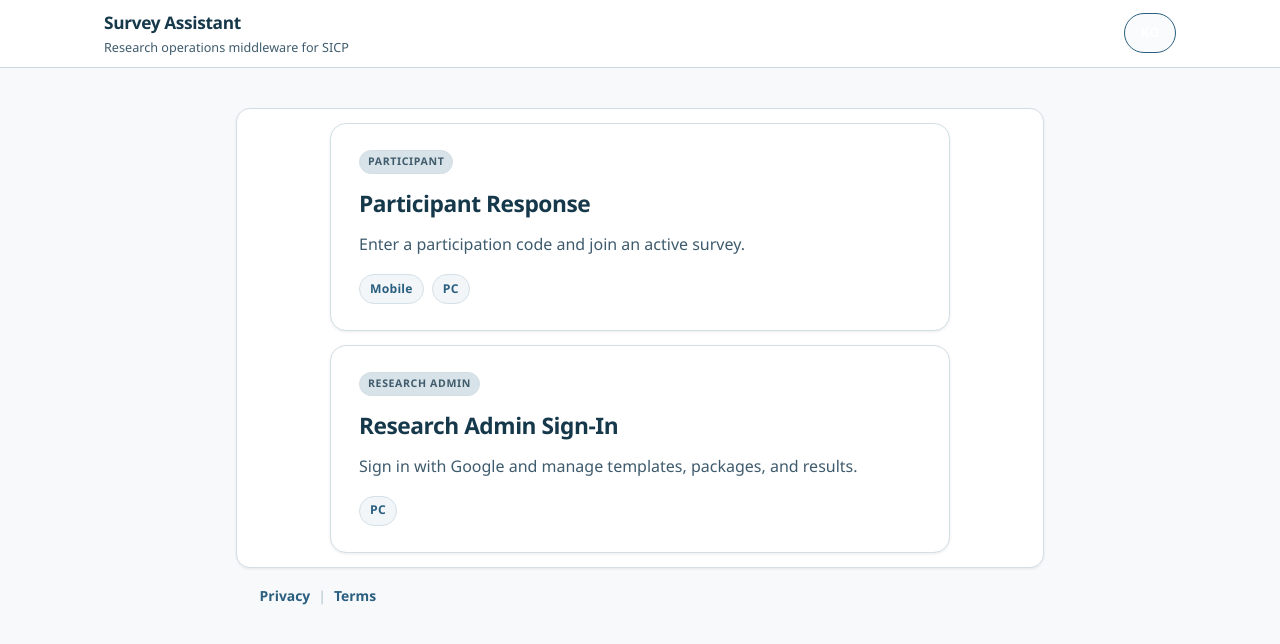
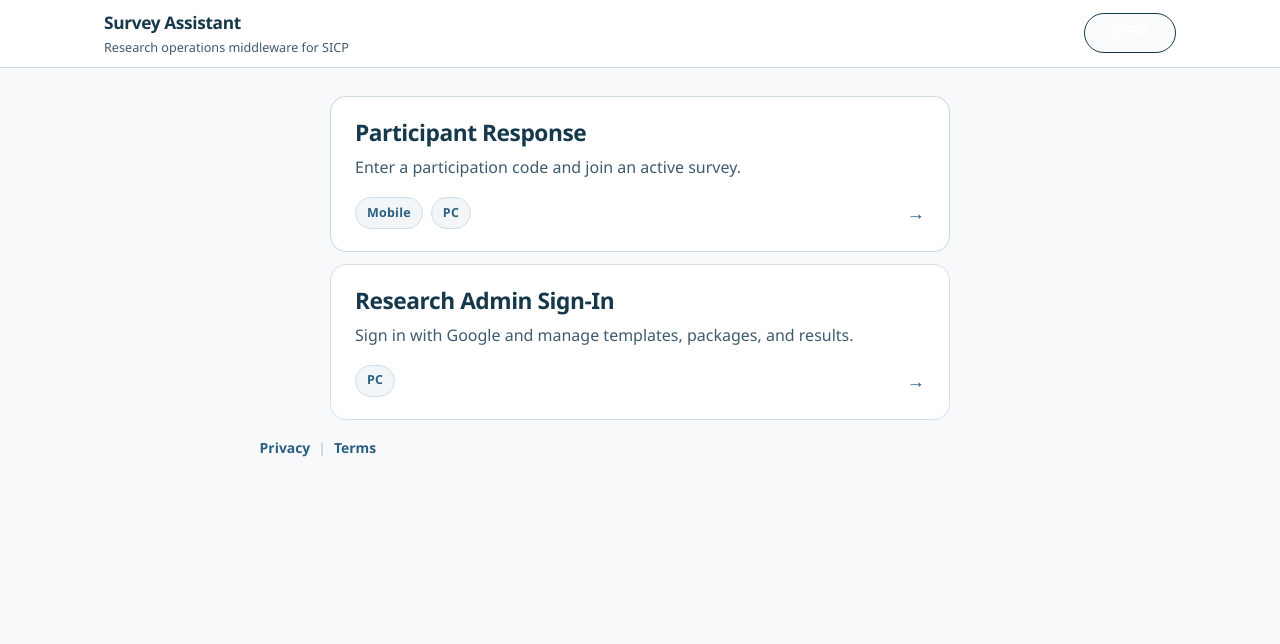
Before and after one commit to yes-U-can/survey-assistant, a Next.js app in the folder apps/web/: page /en in a window 1280 px wide. Shown: the top 644 px of the page. Built offline with nearby package versions, Linux system fonts and the light colour scheme; no server answers.

Commit message:
refactor: flatten public home entry ui

```diff
--- a/apps/web/src/app/[locale]/page.tsx
+++ b/apps/web/src/app/[locale]/page.tsx
@@ -4,7 +4,6 @@ import { LegalLinks } from "@/components/LegalLinks";
 
 type HomeCard = {
   href: string;
-  badge: string;
   title: string;
   description: string;
   devices: string[];
@@ -23,14 +22,12 @@ export default async function LocaleHome({
       ? {
           participant: {
             href: `/${locale}/auth/participant`,
-            badge: "PARTICIPANT",
             title: "피검자 설문 응답",
             description: "참여코드를 입력하고 진행 중인 설문에 참여합니다.",
             devices: ["모바일", "PC"],
           },
           admin: {
             href: `/${locale}/auth/admin`,
-            badge: "RESEARCH ADMIN",
             title: "연구관리자 로그인",
             description: "Google 로그인 후 템플릿, 패키지, 결과를 관리합니다.",
             devices: ["PC"],
@@ -40,14 +37,12 @@ export default async function LocaleHome({
       : {
           participant: {
             href: `/${locale}/auth/participant`,
-            badge: "PARTICIPANT",
             title: "Participant Response",
             description: "Enter a participation code and join an active survey.",
             devices: ["Mobile", "PC"],
           },
           admin: {
             href: `/${locale}/auth/admin`,
-            badge: "RESEARCH ADMIN",
             title: "Research Admin Sign-In",
             description: "Sign in with Google and manage templates, packages, and results.",
             devices: ["PC"],
@@ -59,13 +54,19 @@ export default async function LocaleHome({
 
   return (
     <main className="sa-page sa-home sa-home-portal">
-      <section className="sa-home-portal-grid-shell">
+      <div className="sa-home-portal-grid-shell">
         <div className="sa-home-portal-grid">
-          {cards.map((card) => (
-            <Link key={card.href} className="sa-home-portal-card" href={card.href}>
-              <small className="sa-home-badge">{card.badge}</small>
+          {cards.map((card, index) => (
+            <Link
+              key={card.href}
+              className={`sa-home-portal-card${index === 0 ? " is-primary" : ""}`}
+              href={card.href}
+            >
+              <div className="sa-home-portal-main">
                 <strong>{card.title}</strong>
                 <p>{card.description}</p>
+              </div>
+              <div className="sa-home-portal-meta">
                 <div className="sa-home-portal-badges" aria-label={copy.deviceAria}>
                   {card.devices.map((device) => (
                     <span key={device} className="sa-home-device-badge">
@@ -73,10 +74,14 @@ export default async function LocaleHome({
                     </span>
                   ))}
                 </div>
+                <span className="sa-home-portal-arrow" aria-hidden="true">
+                  →
+                </span>
+              </div>
             </Link>
           ))}
         </div>
-      </section>
+      </div>
 
       <footer className="sa-footer sa-home-portal-footer">
         <LegalLinks locale={locale} withLeadingDivider={false} />
--- a/apps/web/src/app/globals.css
+++ b/apps/web/src/app/globals.css
@@ -131,16 +131,19 @@ textarea {
 }
 
 .sa-nav-chip-emphasis {
-  background: var(--brand-700);
+  min-width: 92px;
+  padding-inline: 16px;
+  background: var(--brand-900);
   color: #fff;
-  border-color: var(--brand-700);
-  min-width: 52px;
+  border-color: var(--brand-900);
   justify-content: center;
+  font-size: 0.86rem;
+  font-weight: 800;
 }
 
 .sa-nav-chip-emphasis:hover {
-  background: color-mix(in srgb, var(--brand-700) 88%, black);
-  border-color: color-mix(in srgb, var(--brand-700) 88%, black);
+  background: color-mix(in srgb, var(--brand-900) 88%, black);
+  border-color: color-mix(in srgb, var(--brand-900) 88%, black);
 }
 
 .sa-home {
@@ -1621,37 +1624,42 @@ body::after {
 
 .sa-home-portal-grid-shell {
   margin-top: 0;
-  padding: 0;
-  background: transparent;
-  border: 0;
-  box-shadow: none;
 }
 
 .sa-home-portal-grid {
   display: grid;
   grid-template-columns: 1fr;
-  gap: 14px;
+  gap: 12px;
   max-width: 620px;
   margin: 0 auto;
 }
 
 .sa-home-portal-card {
   display: grid;
-  gap: 14px;
+  gap: 16px;
   min-height: 0;
-  padding: 26px 28px;
-  border: 1px solid color-mix(in srgb, var(--brand-200) 72%, white);
+  padding: 22px 24px;
+  border: 1px solid color-mix(in srgb, var(--brand-200) 68%, white);
   border-radius: 16px;
   background: #ffffff;
-  box-shadow: var(--shadow-soft);
   color: var(--foreground);
   text-decoration: none;
   align-content: start;
+  transition: border-color 120ms ease, background-color 120ms ease;
 }
 
 .sa-home-portal-card:hover {
   border-color: color-mix(in srgb, var(--brand-700) 28%, white);
   background: #ffffff;
+}
+
+.sa-home-portal-card.is-primary {
+  border-color: color-mix(in srgb, var(--brand-700) 24%, white);
+}
+
+.sa-home-portal-main {
+  display: grid;
+  gap: 8px;
 }
 
 .sa-home-portal-card strong {
@@ -1668,26 +1676,39 @@ body::after {
   font-size: 1rem;
 }
 
+.sa-home-portal-meta {
+  display: flex;
+  align-items: center;
+  justify-content: space-between;
+  gap: 12px;
+}
+
 .sa-home-portal-badges {
   display: flex;
   flex-wrap: wrap;
   gap: 8px;
-  margin-top: 2px;
 }
 
 .sa-home-device-badge {
   display: inline-flex;
   align-items: center;
   justify-content: center;
-  min-height: 30px;
-  padding: 4px 10px;
-  border-radius: 999px;
-  border: 1px solid color-mix(in srgb, var(--brand-200) 70%, white);
+  min-height: 32px;
+  padding: 4px 11px;
+  border-radius: 999px;
+  border: 1px solid color-mix(in srgb, var(--brand-200) 74%, white);
   background: var(--surface-muted);
   color: var(--brand-700);
-  font-size: 0.76rem;
+  font-size: 0.78rem;
   font-weight: 800;
   letter-spacing: 0.02em;
+}
+
+.sa-home-portal-arrow {
+  color: var(--brand-700);
+  font-size: 1.15rem;
+  font-weight: 700;
+  flex-shrink: 0;
 }
 
 .sa-home-portal-footer {
@@ -1704,4 +1725,13 @@ body::after {
     min-height: 0;
     padding: 20px;
   }
-}
+
+  .sa-home-portal-meta {
+    align-items: flex-start;
+    flex-direction: column;
+  }
+
+  .sa-home-portal-arrow {
+    display: none;
+  }
+}
--- a/apps/web/src/components/AppHeader.tsx
+++ b/apps/web/src/components/AppHeader.tsx
@@ -40,7 +40,9 @@ export function AppHeader({ locale, role }: Props) {
           participantHint: "응답 참여",
           adminHint: "연구 운영",
           platformHint: "서비스 운영",
-          switchLocale: "EN",
+          switchLocale: "English",
+          switchLocaleAria: "영어로 전환",
+          navAria: "빠른 이동",
         }
       : {
           brand: "Survey Assistant",
@@ -52,7 +54,9 @@ export function AppHeader({ locale, role }: Props) {
           participantHint: "Participant",
           adminHint: "Research",
           platformHint: "Platform",
-          switchLocale: "KO",
+          switchLocale: "한국어",
+          switchLocaleAria: "Switch to Korean",
+          navAria: "Quick navigation",
         };
 
   const nextLocale: LocaleCode = locale === "ko" ? "en" : "ko";
@@ -68,7 +72,7 @@ export function AppHeader({ locale, role }: Props) {
           <p>{t.tagline}</p>
         </div>
 
-        <nav className="sa-app-nav" aria-label={locale === "ko" ? "빠른 이동" : "Quick navigation"}>
+        <nav className="sa-app-nav" aria-label={t.navAria}>
           {showPrimaryNav ? (
             <button
               type="button"
@@ -111,7 +115,11 @@ export function AppHeader({ locale, role }: Props) {
               {t.platform}
             </Link>
           ) : null}
-          <Link className="sa-nav-chip sa-nav-chip-emphasis" href={switchHref}>
+          <Link
+            className="sa-nav-chip sa-nav-chip-emphasis"
+            href={switchHref}
+            aria-label={t.switchLocaleAria}
+          >
             {t.switchLocale}
           </Link>
         </nav>
```
Lines whose indentation alone changed are shown as unchanged.
